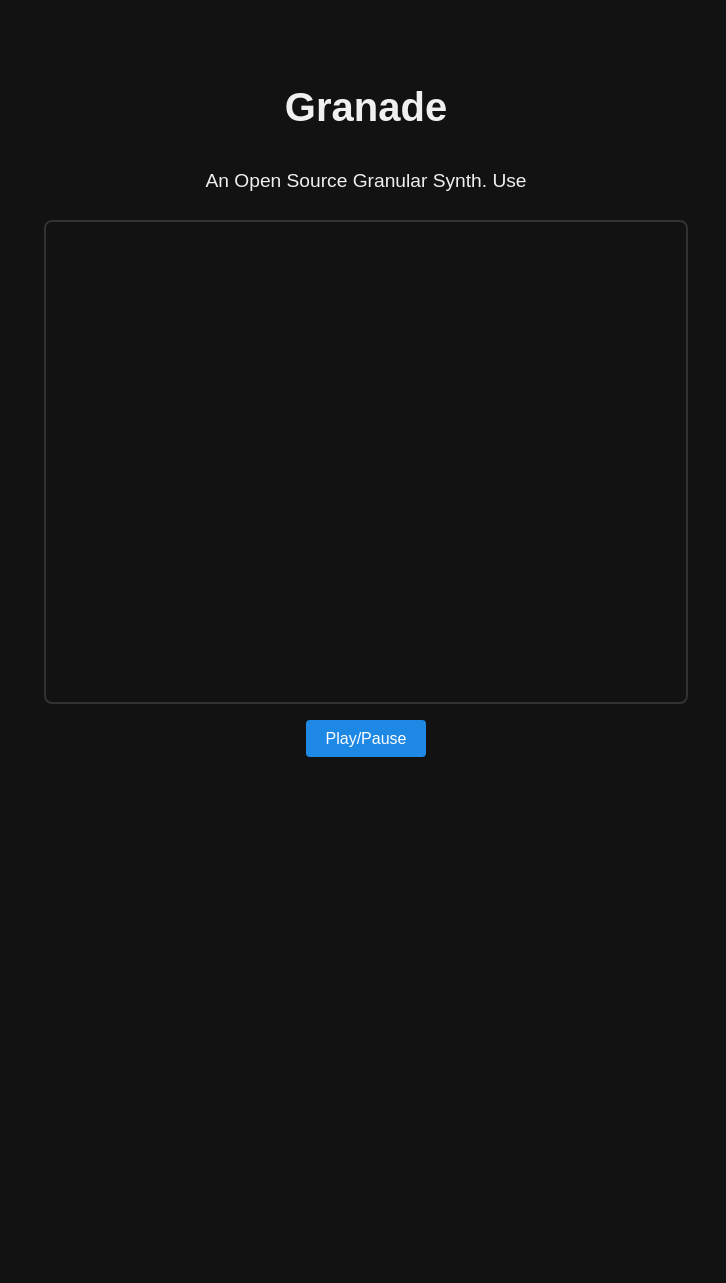
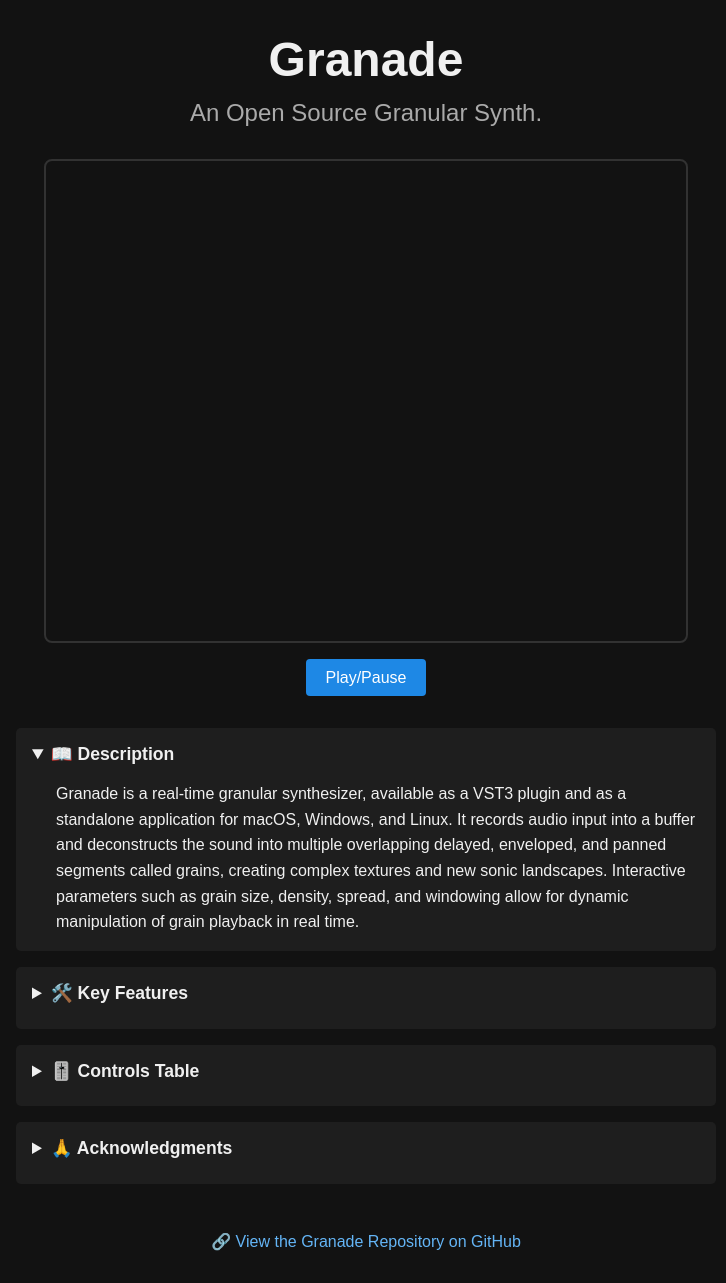
Before and after one commit to Audio-Project-Workgroup/granular_synth, a plain HTML site: page index.html in a window 1280 px wide. Shown: the whole page, without its empty margins (274-1000 px from the left). Before the commit the page ends 816 px from the top, so only its background shows below. Drawn offline with Linux system fonts and the light colour scheme; no server answers.

Commit message:
add description, features, control's table, acknowledgments and link to the actual repo

```diff
--- a/index.html
+++ b/index.html
@@ -5,7 +5,7 @@
   <title>Granade</title>
   <script src="index.js" type="module"></script>
   <style>
-    {
+    * {
       margin: 0;
       padding: 0;
       box-sizing: border-box;
@@ -15,23 +15,34 @@
       background-color: #121212;
       color: #f0f0f0;
       font-family: Arial, sans-serif;
-      height: 100vh;
+      min-height: 100vh;
       display: flex;
+      flex-direction: column;
       align-items: center;
-      justify-content: center;
-      flex-direction: column;
-      text-align: center;
+      padding: 2em;
     }
 
-    h1 {
-      font-size: 2.5rem;
-      margin-bottom: 0.5em;
+    header {
+      text-align: center;
+      margin-bottom: 2em;
     }
 
-    p {
-      font-size: 1.2rem;
-      margin-bottom: 1.5em;
-      max-width: 600px;
+    header h1 {
+      font-size: 3rem;
+    }
+
+    header h2 {
+      font-size: 1.5rem;
+      font-weight: normal;
+      color: #aaaaaa;
+      margin-top: 0.5em;
+    }
+
+    #app {
+      display: flex;
+      flex-direction: column;
+      align-items: center;
+      margin-bottom: 2em;
     }
 
     canvas {
@@ -54,13 +65,130 @@
     button:hover {
       background-color: #1565c0;
     }
+
+    details {
+      max-width: 700px;
+      width: 100%;
+      background-color: #1e1e1e;
+      border-radius: 5px;
+      padding: 1em;
+      margin-bottom: 1em;
+    }
+
+    summary {
+      cursor: pointer;
+      font-weight: bold;
+      font-size: 1.1rem;
+      margin-bottom: 0.5em;
+    }
+
+    p, ul, table {
+      margin-top: 1em;
+      padding-left: 1.5em;
+      line-height: 1.6;
+    }
+
+    table {
+      width: 100%;
+      border-collapse: collapse;
+      margin-top: 1em;
+    }
+
+    th, td {
+      border: 1px solid #444;
+      padding: 0.6em;
+      text-align: left;
+    }
+
+    th {
+      background-color: #2a2a2a;
+    }
+
+    a {
+      color: #64b5f6;
+      text-decoration: none;
+    }
+
+    a:hover {
+      text-decoration: underline;
+    }
+
+    footer {
+      margin-top: 2em;
+      font-size: 1rem;
+    }
   </style>
 </head>
 
 <body>
-  <h1>Granade</h1>
-  <p>An Open Source Granular Synth. Use </p>
-  <canvas id="gl-canvas" width="640" height="480"></canvas>
-  <button type="button">Play/Pause</button>
+
+  <header>
+    <h1>Granade</h1>
+    <h2>An Open Source Granular Synth.</h2>
+  </header>
+
+  <section id="app">
+    <canvas id="gl-canvas" width="640" height="480"></canvas>
+    <button id="play-pause-btn">Play/Pause</button>
+  </section>
+
+  <section id="info-sections">
+
+    <details id="description-section" open>
+      <summary>📖 Description</summary>
+      <p>
+        Granade is a real-time granular synthesizer, available as a VST3 plugin and as a standalone application for macOS, Windows, and Linux.
+        It records audio input into a buffer and deconstructs the sound into multiple overlapping delayed, enveloped, and panned segments
+        called grains, creating complex textures and new sonic landscapes. Interactive parameters such as grain size, density, spread, and
+        windowing allow for dynamic manipulation of grain playback in real time.
+      </p>
+    </details>
+
+    <details id="features-section">
+      <summary>🛠️ Key Features</summary>
+      <ul>
+        <li>Real-time granular synthesis</li>
+        <li>Advanced grain control: size, density, spread, windowing, panning, and mix controls</li>
+        <li>Cross-platform support (Windows, macOS, Linux)</li>
+      </ul>
+    </details>
+
+    <details id="controls-section">
+      <summary>🎚️ Controls Table</summary>
+      <table>
+        <thead>
+          <tr>
+            <th>Parameter</th>
+            <th>Description</th>
+            <th>How to Use</th>
+          </tr>
+        </thead>
+        <tbody>
+          <tr><td>Density</td><td>Controls the number of playing grains</td><td>Turn left for fewer grains, right for more.</td></tr>
+          <tr><td>Spread</td><td>Random stereo widening applied to each grain</td><td>Left = dual mono, middle = unmodified, right = wider.</td></tr>
+          <tr><td>Offset</td><td>Space between read/write heads in buffer</td><td>Left = less delay, right = more.</td></tr>
+          <tr><td>Size</td><td>Controls grain size</td><td>Left = shorter, right = longer.</td></tr>
+          <tr><td>Mix</td><td>Dry/wet mix</td><td>Left = dry, right = wet.</td></tr>
+          <tr><td>Pan</td><td>Pan of the wet signal</td><td>Left = left, right = right.</td></tr>
+          <tr><td>Window</td><td>Amplitude window shape</td><td>Left = smoother ramp, right = choppier.</td></tr>
+          <tr><td>Level</td><td>Overall output amplitude</td><td>Up = louder, down = quieter.</td></tr>
+        </tbody>
+      </table>
+    </details>
+
+    <details id="acknowledgments-section">
+      <summary>🙏 Acknowledgments</summary>
+      <p>
+        Born from connections made at <a href="https://audio.dev/archive/adc24-bristol/" target="_blank">ADC 24</a>, Granade exists thanks to the <a href="https://github.com/Audio-Project-Workgroup" target="_blank">Audio-Project-Workgroup's</a> initiative to unite developers
+        with shared interests under the scope of music and IT. Special appreciation to all the people who contributed their time to it.
+      </p>
+    </details>
+
+  </section>
+
+  <footer>
+    🔗 <a href="https://github.com/Audio-Project-Workgroup/granular_synth" target="_blank">View the Granade Repository on GitHub</a>
+  </footer>
+
 </body>
 </html>
```
